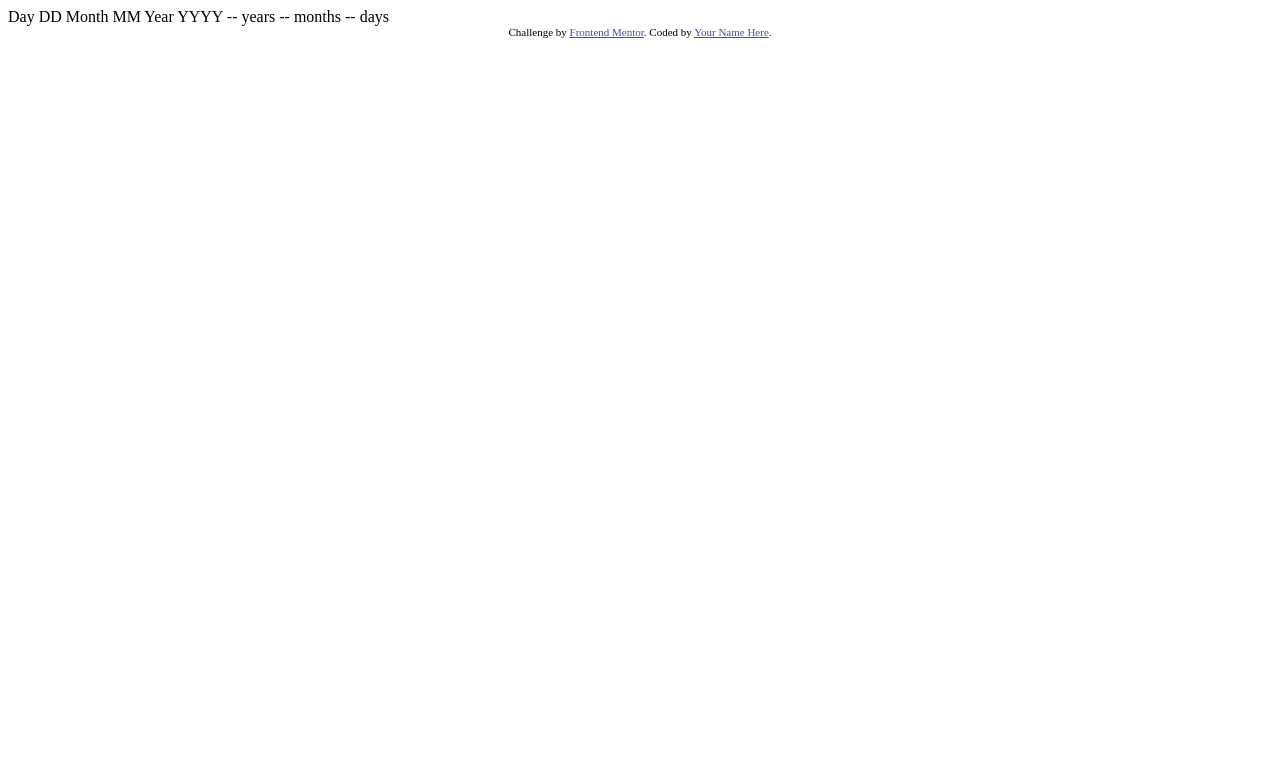
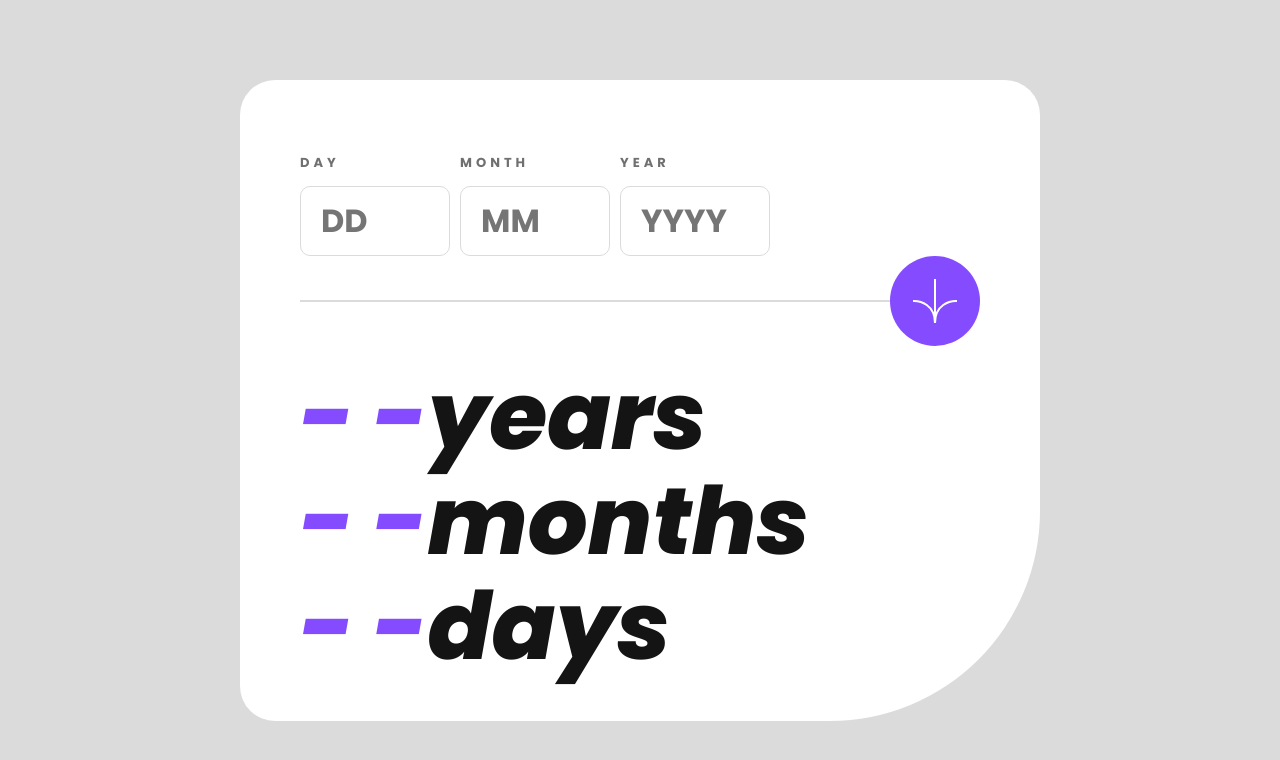
Before and after one commit to adameli/age-calculator, a plain HTML site: page index.html in a window 1280 px wide. Drawn offline with Linux system fonts and the light colour scheme.

Commit message:
on with the project

```diff
--- a/index.css
+++ b/index.css
@@ -0,0 +1,100 @@
+@font-face {
+    font-family: "poppins_bold";
+    src: url("assets/fonts/Poppins-Bold.ttf");
+}
+
+@font-face {
+    font-family: "poppins_extra_bold_italic";
+    src: url("assets/fonts/Poppins-ExtraBoldItalic.ttf");
+}
+
+* {
+    box-sizing: border-box;
+}
+
+body {
+    height: 100vh;
+    margin: 0;
+
+    display: flex;
+    justify-content: center;
+    align-items: center;
+    background-color: hsl(0, 0%, 86%);
+}
+
+#wrapper {
+    /* height: 600px; */
+    width: 800px;
+
+    padding: 60px;
+    border-radius: 35px 35px 210px 35px;
+    background-color: white;
+}
+
+header {
+    display: flex;
+    gap: 10px;
+    color: hsl(0, 1%, 44%);
+    font-family: "poppins_bold";
+}
+
+.small_text {
+    font-size: 13px;
+    letter-spacing: 4px;
+}
+
+.input_field::placeholder {
+    font-size: 32px;
+}
+
+.input_field {
+    font-family: "poppins_bold";
+    font-size: 32px;
+    padding: 10px 20px;
+    border-radius: 10px;
+    border: 1px solid hsl(0, 0%, 86%);
+    width: 150px;
+}
+
+#activate {
+    display: flex;
+    align-items: center;
+}
+
+#line {
+    height: 2px;
+    background-color: hsl(0, 0%, 86%);
+    flex-grow: 1;
+}
+
+#button {
+    height: 90px;
+    width: 90px;
+    border-radius: 50%;
+    background-image: url("assets/images/icon-arrow.svg");
+    background-position: center;
+    background-repeat: no-repeat;
+    background-color: hsl(259, 100%, 65%);
+}
+
+#button:hover {
+    cursor: pointer;
+    background-color: hsl(0, 0%, 8%);
+}
+
+#button:active {
+    /* box-shadow: 1px 1px 1px hsl(0, 0%, 8%); */
+    border: 1px solid hsl(0, 0%, 86%);
+}
+
+h1 {
+    font-size: 94px;
+    font-family: "poppins_extra_bold_italic";
+    margin: 0;
+    height: 105px;
+    color: hsl(0, 0%, 8%);
+}
+
+span {
+    color: hsl(259, 100%, 65%);
+}
--- a/index.html
+++ b/index.html
@@ -26,23 +26,39 @@
 
 <body>
 
-  Day
-  DD
+  <div id="wrapper">
+    <header>
+      <div class="inputs">
+        <p class="small_text">DAY</p>
+        <input type="text" class="input_field" placeholder="DD">
+      </div>
+      <div class="inputs">
+        <p class="small_text">MONTH</p>
+        <input type="text" class="input_field" placeholder="MM">
+      </div>
+      <div class="inputs">
+        <p class="small_text">YEAR</p>
+        <input type="text" class="input_field" placeholder="YYYY">
+      </div>
+    </header>
 
-  Month
-  MM
+    <div id="activate">
+      <div id="line"></div>
+      <div id="button"></div>
+    </div>
 
-  Year
-  YYYY
+    <div id="output">
+      <h1><span class="result_field">- -</span>years</h1>
+      <h1><span class="result_field">- -</span>months</h1>
+      <h1><span class="result_field">- -</span>days</h1>
+    </div>
 
-  -- years
-  -- months
-  -- days
+  </div>
 
-  <div class="attribution">
+  <!-- <div class="attribution">
     Challenge by <a href="https://www.frontendmentor.io?ref=challenge" target="_blank">Frontend Mentor</a>.
     Coded by <a href="#">Your Name Here</a>.
-  </div>
+  </div> -->
 
   <script src="index.js"></script>
 </body>
--- a/index.js
+++ b/index.js
@@ -0,0 +1,26 @@
+"use strict"
+
+var today = new Date();
+var dd = String(today.getDate()).padStart(2, '0');
+var mm = String(today.getMonth() + 1).padStart(2, '0'); //January is 0!
+var yyyy = today.getFullYear();
+
+console.log(dd, mm, yyyy);
+
+let day = parseInt(dd);
+console.log(day);
+
+let inputs = Array.from(document.querySelectorAll(".input_field"));
+console.log(inputs);
+let values = [];
+
+inputs.forEach(input => {
+    let data = {
+        kind: input.placeholder,
+        value: parseInt(input.value),
+    }
+
+    values.push(data);
+})
+
+console.log(values);
```
